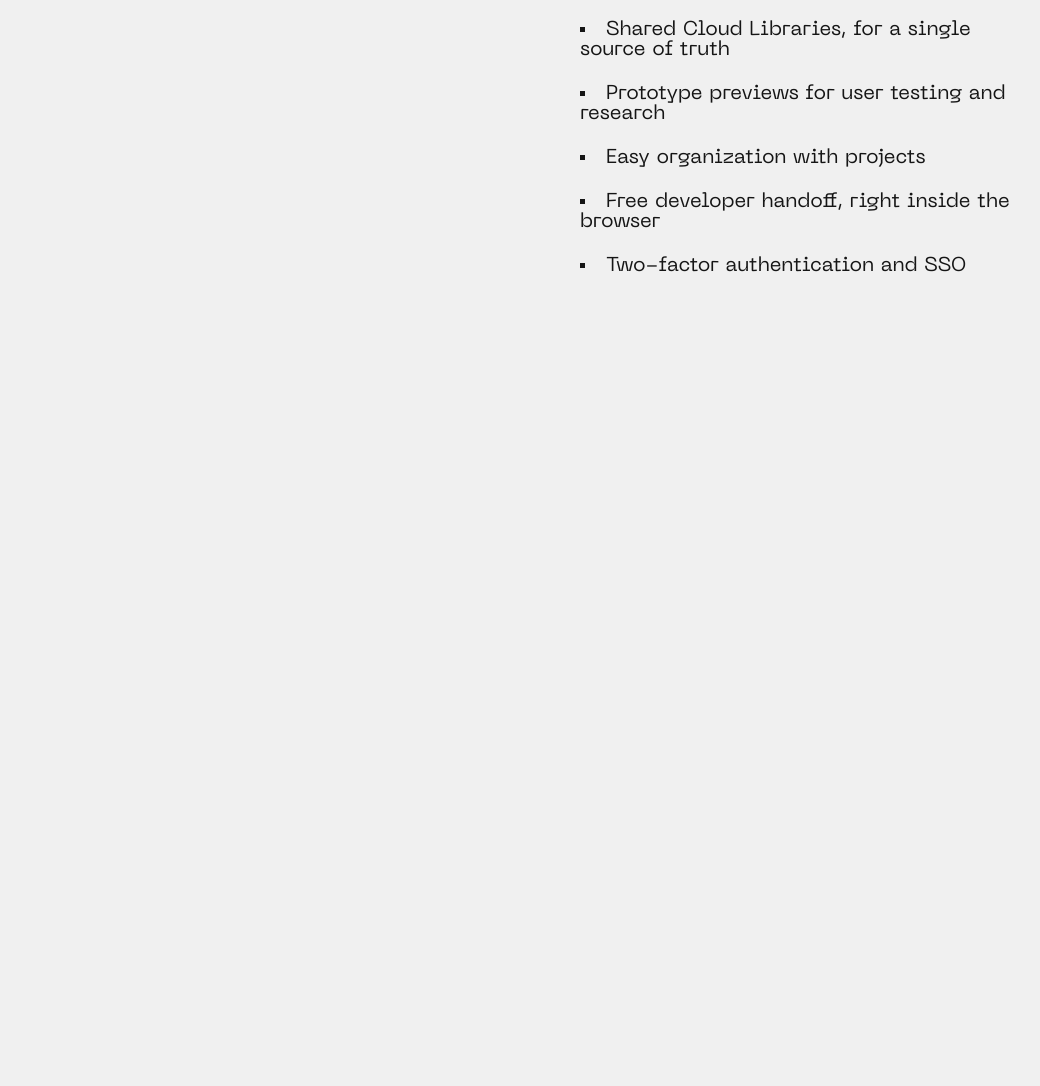
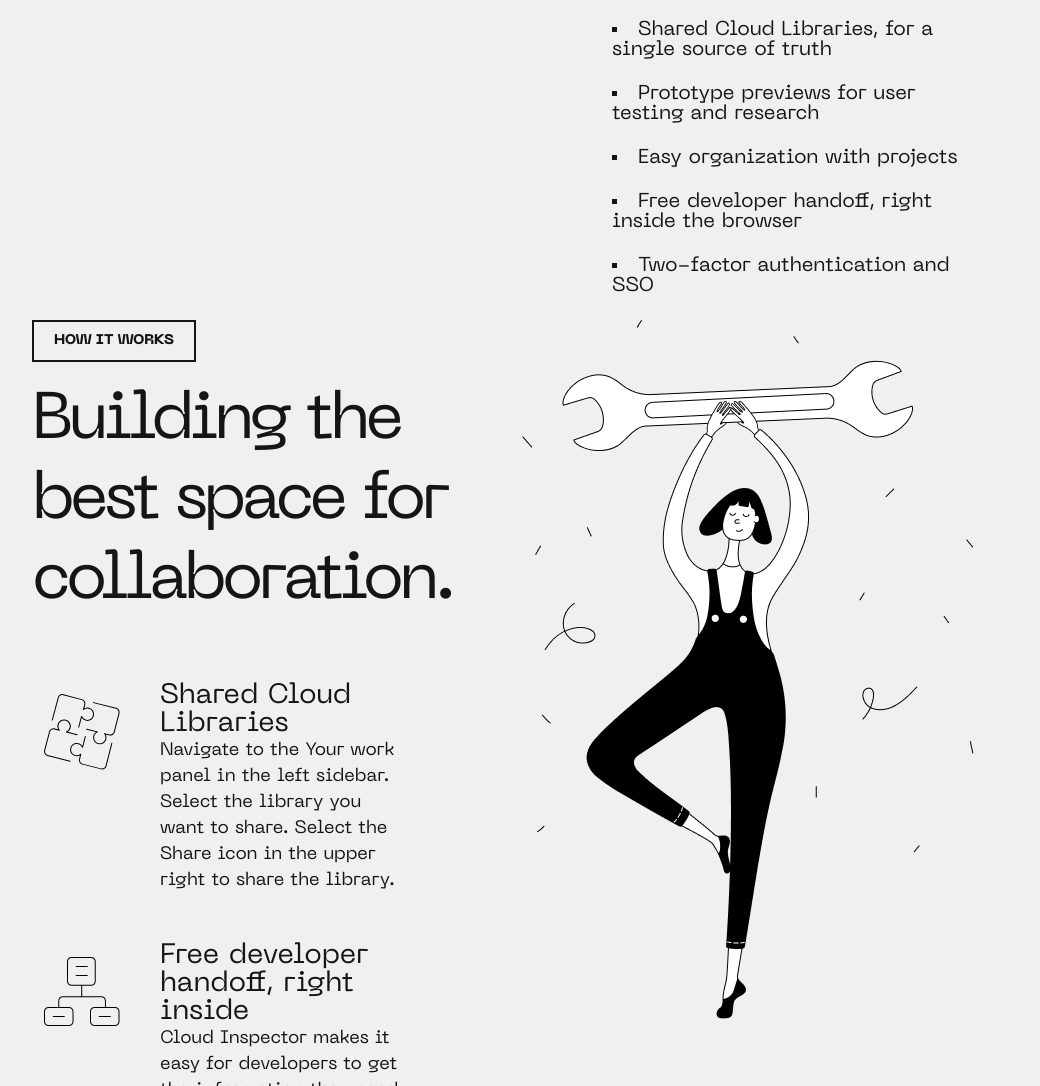
Before and after one commit to sssalias/high-landing, a plain HTML site: page index.html in a window 1280 px wide. Shown: the part 1714-2800 px from the top of the page, without its empty margins (128-1168 px from the left). Before the commit the page ends 2014 px from the top, so only its background shows below. Drawn offline with Linux system fonts and the light colour scheme; files whose address does not match are found by name.

Commit message:
created: how it works part

```diff
--- a/assets/scss/index/index.scss
+++ b/assets/scss/index/index.scss
@@ -5,7 +5,7 @@ body {
 .main-wrapper {
     margin: 0 auto;
     // width: 87.5%;
-    width: 80%;
+    width: 75%;
 }
 
 // header
@@ -60,11 +60,6 @@ main {
         gap: 40px;
         padding-right: 20%;
 
-        .offer-content-text {
-            display: flex;
-            flex-direction: column;
-            gap: 20px;
-        }
         .offer-payment {
             display: flex;
             gap: 28px;
@@ -92,10 +87,43 @@ main {
         align-items: flex-start;
         gap: 60px;
 
-        .about-content-text {
-            display: flex;
-            flex-direction: column;
-            gap: 20px;
+    }
+}
+
+
+// how it works
+.work {
+    .work-wrapper {
+        width: 100%;
+        display: flex;
+        justify-content: space-between;
+    }
+    .work-content {
+        display: flex;
+        flex-direction: column;
+        gap: 60px;
+
+        .work-list-container {
+            width: 80%;
+            .work-list {
+                width: 100%;
+                display: flex;
+                flex-direction: column;
+                gap: 48px;
+
+                .work-list-item {
+                    display: flex;
+                    justify-content: space-between;
+                    gap: 28px;
+                    height: auto;
+
+                    .work-list-item-content {
+                        display: flex;
+                        flex-direction: column;
+                        justify-content: space-between;
+                    }
+                }
+            }
         }
     }
 }
--- a/assets/scss/root/root.scss
+++ b/assets/scss/root/root.scss
@@ -119,3 +119,9 @@ form {
         width: 10px;
     }
 }
+
+.section-content-text {
+    display: flex;
+    flex-direction: column;
+    gap: 20px;
+}
--- a/index.html
+++ b/index.html
@@ -3,7 +3,7 @@
 <head>
     <meta charset="UTF-8">
     <meta name="viewport" content="width=device-width, initial-scale=1.0">
-    <title>Hight | landing</title>
+    <title>High | Landing</title>
 
     <!-- css connection -->
     <link rel="stylesheet" href="assets/scss/base.css">
@@ -38,7 +38,7 @@
             <section class="offer">
                 <div class="offer-wrapper">
                     <div class="offer-content">
-                        <div class="offer-content-text">
+                        <div class="section-content-text">
                             <h1>Always Track &
                                 Analyze Your Business
                                 Statistics To Succeed.</h1>
@@ -65,7 +65,7 @@
             <section class="about">
                 <div class="about-wrapper">
                     <div class="about-content">
-                        <div class="about-content-text">
+                        <div class="section-content-text">
                             <div class="section-caption">about us</div>
                             <h1>Faster, friendlier feedback
                                 loops make life easier.</h1>
@@ -88,6 +88,81 @@
                     </div>
                 </div>
             </section>
+            <!-- how it works -->
+            <section class="work">
+                <div class="work-wrapper">
+                    <div class="work-content">
+                        <div class="section-content-text">
+                            <div class="section-caption">how it works</div>
+                            <h1>Building the best space
+                                for collaboration.</h1>
+                        </div>
+                        <!-- list -->
+                        <div class="work-list-container">
+                            <div class="work-list">
+                                <!-- item -->
+                                <div class="work-list-item">
+                                    <div class="work-list-item-icon">
+                                        <img src="assets/media/icons/works/work_1.svg" alt="error...">
+                                    </div>
+                                    <div class="work-list-item-content">
+                                        <h3>Shared Cloud Libraries</h3>
+                                        <p>Navigate to the Your work panel in the left sidebar.
+                                            Select the library you want to share. Select the Share
+                                            icon in the upper right to share the library.</p>
+                                    </div>
+                                </div>
+                                <!-- item end -->
+
+                                <!-- item -->
+                                <div class="work-list-item">
+                                    <div class="work-list-item-icon">
+                                        <img src="assets/media/icons/works/work_2.svg" alt="error...">
+                                    </div>
+                                    <div class="work-list-item-content">
+                                        <h3>Free developer handoff, right inside</h3>
+                                        <p>Cloud Inspector makes it easy for developers to get
+                                            the information they need to turn pixels into code —
+                                            all in the browser and, most importantly, for free.</p>
+                                    </div>
+                                </div>
+                                <!-- item end -->
+
+                                <!-- item -->
+                                <div class="work-list-item">
+                                    <div class="work-list-item-icon">
+                                        <img src="assets/media/icons/works/work_3.svg" alt="error...">
+                                    </div>
+                                    <div class="work-list-item-content">
+                                        <h3>Real-time collaborative editing</h3>
+                                        <p>Room Service helps you build real-time collaborative features.
+                                            Add real-time data sync!
+                                            Let users edit the same data at the same time.</p>
+                                    </div>
+                                </div>
+                                <!-- item end -->
+
+                                <!-- item -->
+                                <div class="work-list-item">
+                                    <div class="work-list-item-icon">
+                                        <img src="assets/media/icons/works/work_4.svg" alt="error...">
+                                    </div>
+                                    <div class="work-list-item-content">
+                                        <h3>Integrations with the Cloud API</h3>
+                                        <p>Unlocking that value requires an
+                                            iPaaS that delivers the transformative
+                                            power of APIs and integration. </p>
+                                    </div>
+                                </div>
+                                <!-- item end -->
+                            </div>
+                        </div>
+                    </div>
+                    <div class="work-illustration">
+                        <img src="assets/media/img/Illustration_3.png" alt="error..">
+                    </div>
+                </div>
+            </section>
         </main>
     </div>
 </body>
```
Also changed, not shown: assets/media/icons/works/work_1.svg (added), assets/media/icons/works/work_2.svg (added), assets/media/icons/works/work_3.svg (added), assets/media/icons/works/work_4.svg (added), assets/media/img/Illustration_3.png (added), assets/scss/index/index.css, assets/scss/root/root.css, 2 other files.
